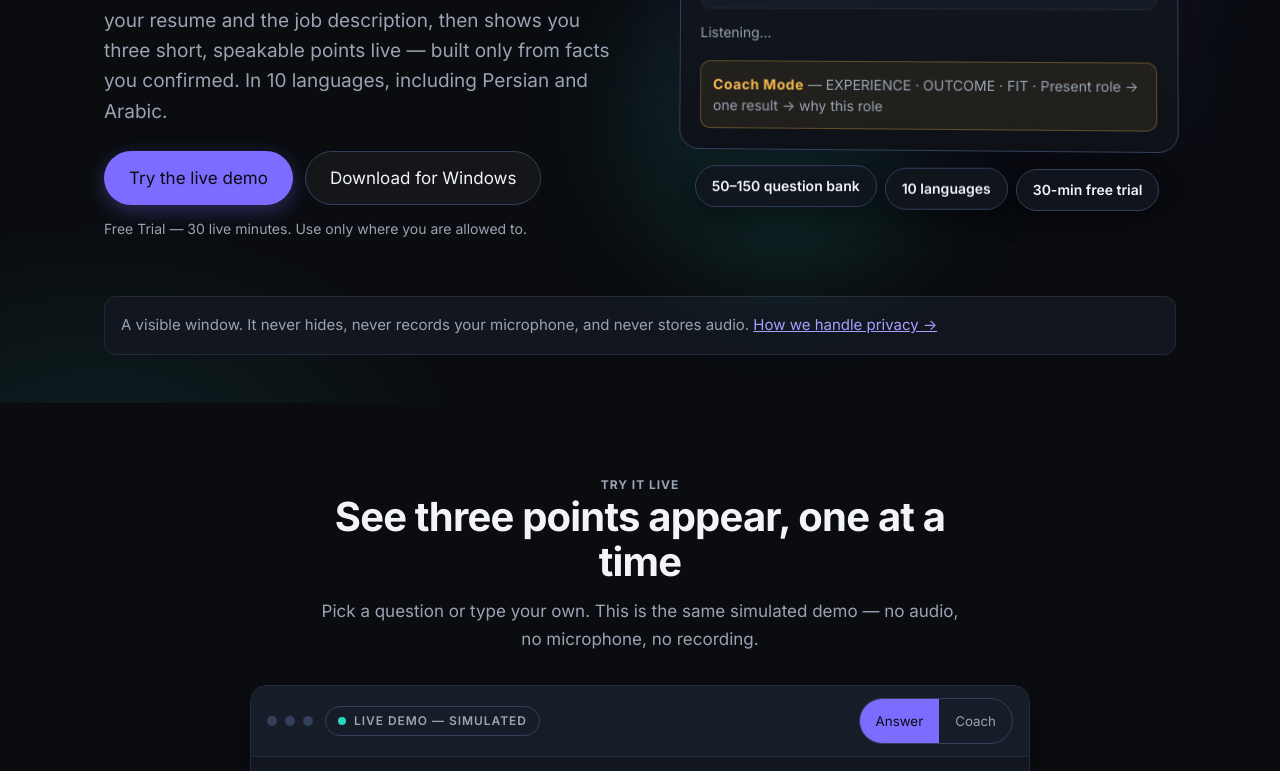
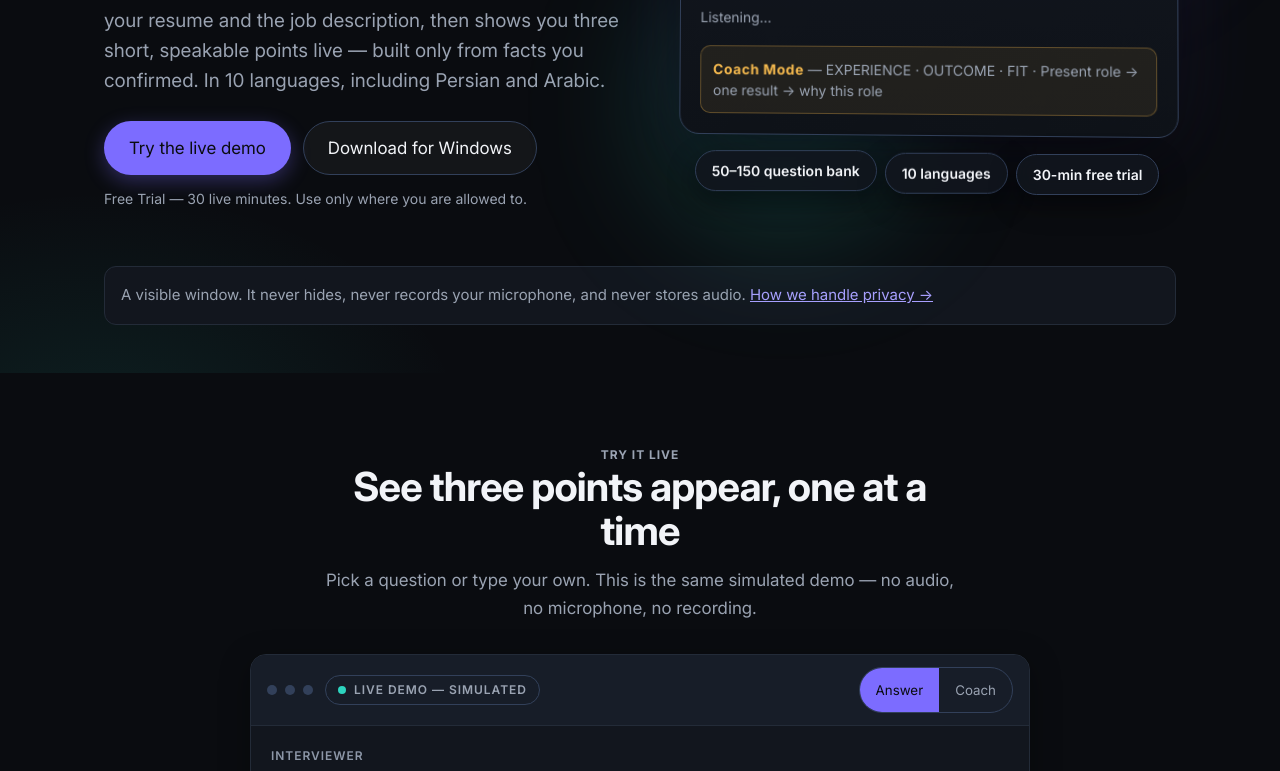
Before and after one commit to SaEeDX4/interview-assistant-website, a plain HTML site: page website/index.html in a window 1280 px wide. Shown: the part 505-1276 px from the top of the page. Drawn offline with Linux system fonts and the light colour scheme.

Commit message:
website step 18: self-host Inter — variable font from website/fonts/ (latin 71KB + latin-ext 130KB, font-display swap, latin preloaded); Google Fonts stylesheet link removed from all 11 pages (was render-blocking, ~760ms per Lighthouse); rendering identical (latin+latin-ext cover every Inter glyph used; arrows/checkmarks/Arabic-Persian fall back to system fonts as before); enforced by tests/test-step18.js (8/8)

```diff
--- a/website/index.html
+++ b/website/index.html
@@ -10,9 +10,7 @@
 <meta property="og:description" content="A 50–150 question bank built from your resume and the job description. Three short, speakable points live — built only from facts you confirmed.">
 <meta property="og:type" content="website">
 <meta name="twitter:card" content="summary_large_image">
-<link rel="preconnect" href="https://fonts.googleapis.com">
-<link rel="preconnect" href="https://fonts.gstatic.com" crossorigin>
-<link href="https://fonts.googleapis.com/css2?family=Inter:wght@400;500;600;700;800&display=swap" rel="stylesheet">
+<link rel="preload" href="fonts/inter-latin.woff2" as="font" type="font/woff2" crossorigin>
 <link rel="stylesheet" href="styles.css">
 <link rel="icon" type="image/svg+xml" href="favicon.svg">
 <meta property="og:image" content="https://saeedx4.github.io/interview-assistant-website/og-image.png">
--- a/website/styles.css
+++ b/website/styles.css
@@ -1,11 +1,30 @@
 /* Interview Assistant — commercial website
-   Dark premium theme. Inter loaded from Google Fonts (system fallback).
+   Dark premium theme. Inter self-hosted from fonts/ (system fallback).
    Step 1 visual system: display type scale, layered surfaces, motion.
    Spacing: every margin, padding and gap in this file follows the absolute
    standard in SPACING.md (scale 4/8/12/16/20/24/28/32/40/48/56/64/72/96,
    rules R1-R25). tests/test-step9.js enforces it — do not add an off-scale
    value without updating the standard first. */
 
+/* Self-hosted Inter (Step 18): variable font, weights 100-900, display swap.
+   Latin + latin-ext cover every Inter glyph this site uses; arrows, checkmarks
+   and Arabic/Persian fall back to system fonts exactly as from Google Fonts. */
+@font-face {
+  font-family: "Inter";
+  font-style: normal;
+  font-weight: 100 900;
+  font-display: swap;
+  src: url("fonts/inter-latin-ext.woff2") format("woff2");
+  unicode-range: U+0100-02BA, U+02BD-02C5, U+02C7-02CC, U+02CE-02D7, U+02DD-02FF, U+0304, U+0308, U+0329, U+1D00-1DBF, U+1E00-1E9F, U+1EF2-1EFF, U+2020, U+20A0-20AB, U+20AD-20C4, U+2113, U+2C60-2C7F, U+A720-A7FF;
+}
+@font-face {
+  font-family: "Inter";
+  font-style: normal;
+  font-weight: 100 900;
+  font-display: swap;
+  src: url("fonts/inter-latin.woff2") format("woff2");
+  unicode-range: U+0000-00FF, U+0131, U+0152-0153, U+02BB-02BC, U+02C6, U+02DA, U+02DC, U+0304, U+0308, U+0329, U+2000-206F, U+20AC, U+2122, U+2191, U+2193, U+2212, U+2215, U+FEFF, U+FFFD;
+}
 :root {
   --bg: #0a0c10;
   --bg-soft: #0e1218;
```
Also changed, not shown: website/404.html (+1 -3 lines), website/demo.html (+1 -3 lines), website/download.html (+1 -3 lines), website/features.html (+1 -3 lines), website/how-it-works.html (+1 -3 lines), website/platforms.html (+1 -3 lines), website/pricing.html (+1 -3 lines), website/privacy.html (+1 -3 lines), website/support.html (+1 -3 lines), website/terms.html (+1 -3 lines), 1 other file.
